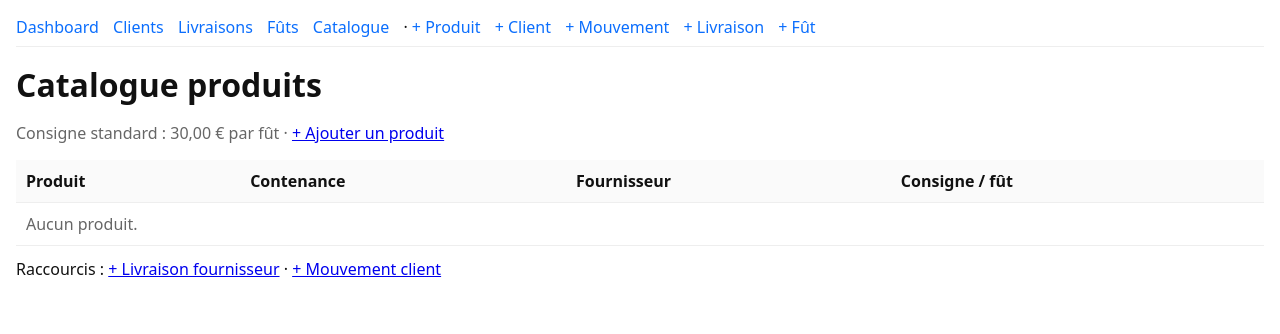
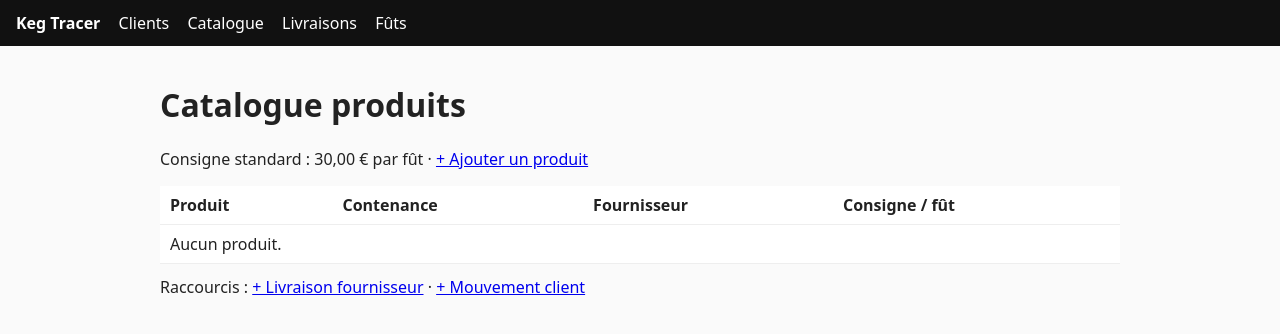
Before and after one commit to lecentrallanderneau-oss/keg-tracer, a Flask app: page /catalog in a window 1280 px wide. Shown: the top 334 px of the page. Run offline with Flask 3, Linux system fonts and the light colour scheme; some libraries are stand-ins or nearby versions.

Commit message:
Update base.html

```diff
--- a/templates/base.html
+++ b/templates/base.html
@@ -2,38 +2,50 @@
 <html lang="fr">
 <head>
   <meta charset="utf-8">
-  <meta name="viewport" content="width=device-width,initial-scale=1">
-  <title>{% block title %}Keg Tracer{% endblock %}</title>
+  <title>Keg Tracer</title>
+  <meta name="viewport" content="width=device-width, initial-scale=1">
   <style>
-    :root { --fg:#111; --muted:#666; --bg:#fff; --line:#eee; --brand:#0b6efd; }
-    body { font-family: system-ui,-apple-system,Segoe UI,Roboto,Ubuntu,Arial; margin:16px; color:var(--fg); background:var(--bg); }
-    nav a { margin-right:10px; color:var(--brand); text-decoration:none; }
-    h1 { margin:12px 0 6px; }
-    .muted { color:var(--muted); }
-    .cards { display:grid; grid-template-columns: repeat(auto-fit, minmax(220px,1fr)); gap:12px; margin:12px 0; }
-    .card { border:1px solid var(--line); border-radius:12px; padding:12px; }
-    .card-label { font-size:12px; color:var(--muted); text-transform:uppercase; letter-spacing:.04em; }
-    .card-value { font-size:22px; font-weight:600; }
-    table { width:100%; border-collapse:collapse; margin-top:10px; }
-    th, td { padding:10px; border-bottom:1px solid var(--line); text-align:left; }
-    th { background:#fafafa; font-weight:600; }
-    .pill { display:inline-block; padding:4px 8px; border-radius:999px; font-size:12px; border:1px solid var(--line); }
+    body{font-family:system-ui,-apple-system,Segoe UI,Roboto,Inter,Arial,sans-serif;margin:0;background:#fafafa;color:#222}
+    header{background:#111;color:#fff;padding:12px 16px}
+    header a{color:#fff;text-decoration:none;margin-right:14px}
+    .wrap{max-width:960px;margin:0 auto;padding:16px}
+    table{width:100%;border-collapse:collapse;background:#fff}
+    th,td{padding:8px 10px;border-bottom:1px solid #eee;text-align:left}
+    tr:hover{background:#f9f9f9}
+    .grid{display:grid;gap:16px}
+    .card{background:#fff;border:1px solid #eee;border-radius:10px;padding:16px}
+    .btn{padding:6px 10px;border:1px solid #ddd;border-radius:6px;background:#fff;cursor:pointer}
+    .btn-primary{background:#0d6efd;color:#fff;border-color:#0d6efd}
+    .btn-danger{background:#dc3545;color:#fff;border-color:#dc3545}
+    .btn-sm{font-size:0.9rem;padding:4px 8px}
+    .flash{padding:10px 12px;border-radius:8px;margin-bottom:12px}
+    .flash.success{background:#e7f8ee;border:1px solid #b7e7c8}
+    .flash.danger{background:#fde7e9;border:1px solid #f3b6bc}
+    .flash.warning{background:#fff6e5;border:1px solid #ffe0a6}
+    form.inline{display:inline}
+    input,select{padding:6px 8px;border:1px solid #ddd;border-radius:6px}
+    label{font-size:.9rem;color:#555}
   </style>
 </head>
 <body>
-  <nav>
-    <a href="/">Dashboard</a>
-    <a href="/clients">Clients</a>
-    <a href="/deliveries">Livraisons</a>
-    <a href="/kegs">Fûts</a>
-    <a href="/catalog">Catalogue</a>
-    · <a href="/admin/add-product">+ Produit</a>
-    <a href="/admin/add-client">+ Client</a>
-    <a href="/admin/add-transaction">+ Mouvement</a>
-    <a href="/admin/add-delivery">+ Livraison</a>
-    <a href="/admin/add-keg">+ Fût</a>
-  </nav>
-  <hr style="border:none;border-top:1px solid #eee;margin:8px 0 16px">
-  {% block content %}{% endblock %}
+  <header>
+    <a href="{{ url_for('index') }}"><strong>Keg Tracer</strong></a>
+    <a href="{{ url_for('clients') }}">Clients</a>
+    <a href="{{ url_for('catalog_view') }}">Catalogue</a>
+    <a href="{{ url_for('deliveries_view') }}">Livraisons</a>
+    <a href="{{ url_for('kegs_view') }}">Fûts</a>
+  </header>
+
+  <div class="wrap">
+    {% with messages = get_flashed_messages(with_categories=true) %}
+      {% if messages %}
+        {% for category, message in messages %}
+          <div class="flash {{ category }}">{{ message }}</div>
+        {% endfor %}
+      {% endif %}
+    {% endwith %}
+
+    {% block content %}{% endblock %}
+  </div>
 </body>
 </html>
```
